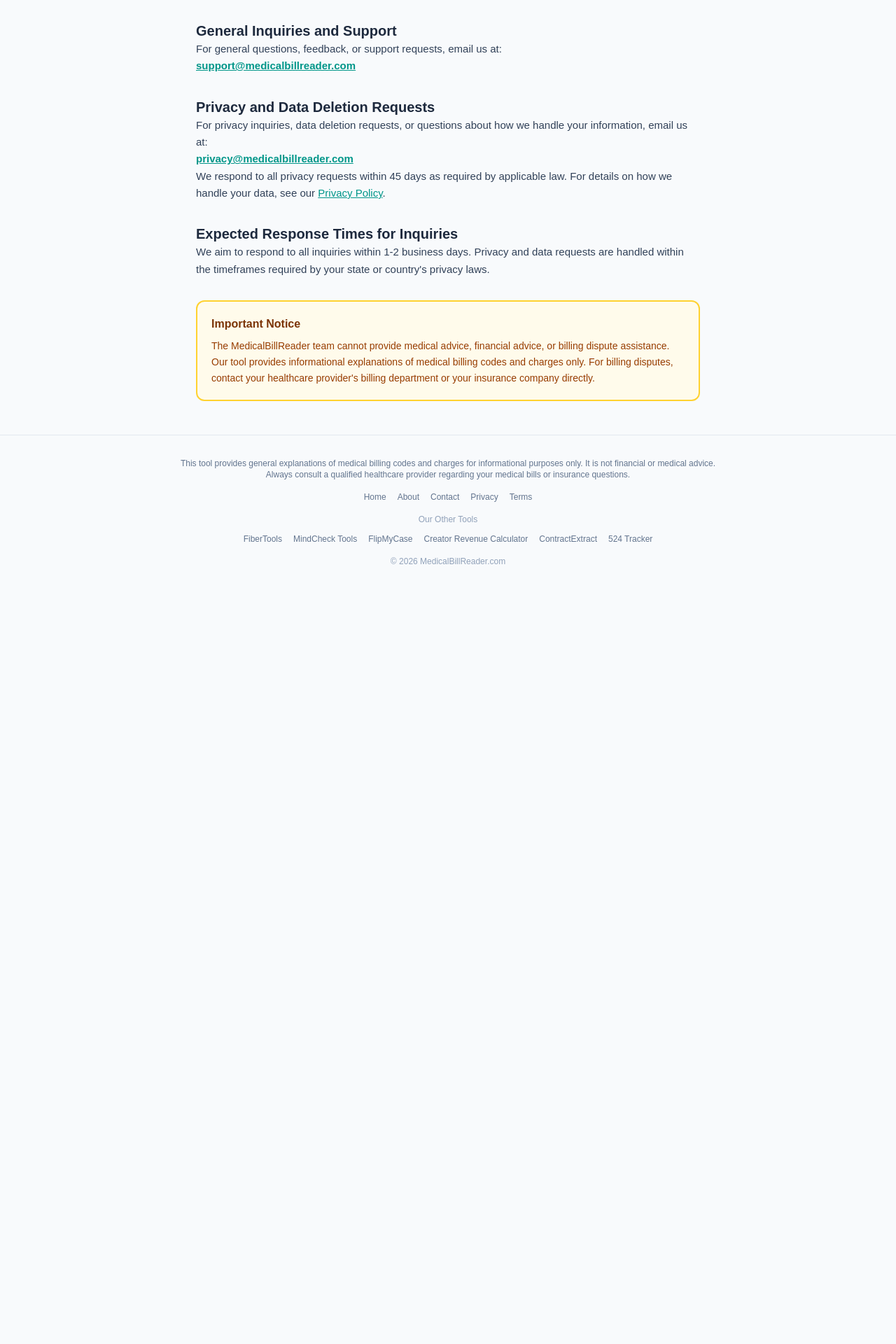
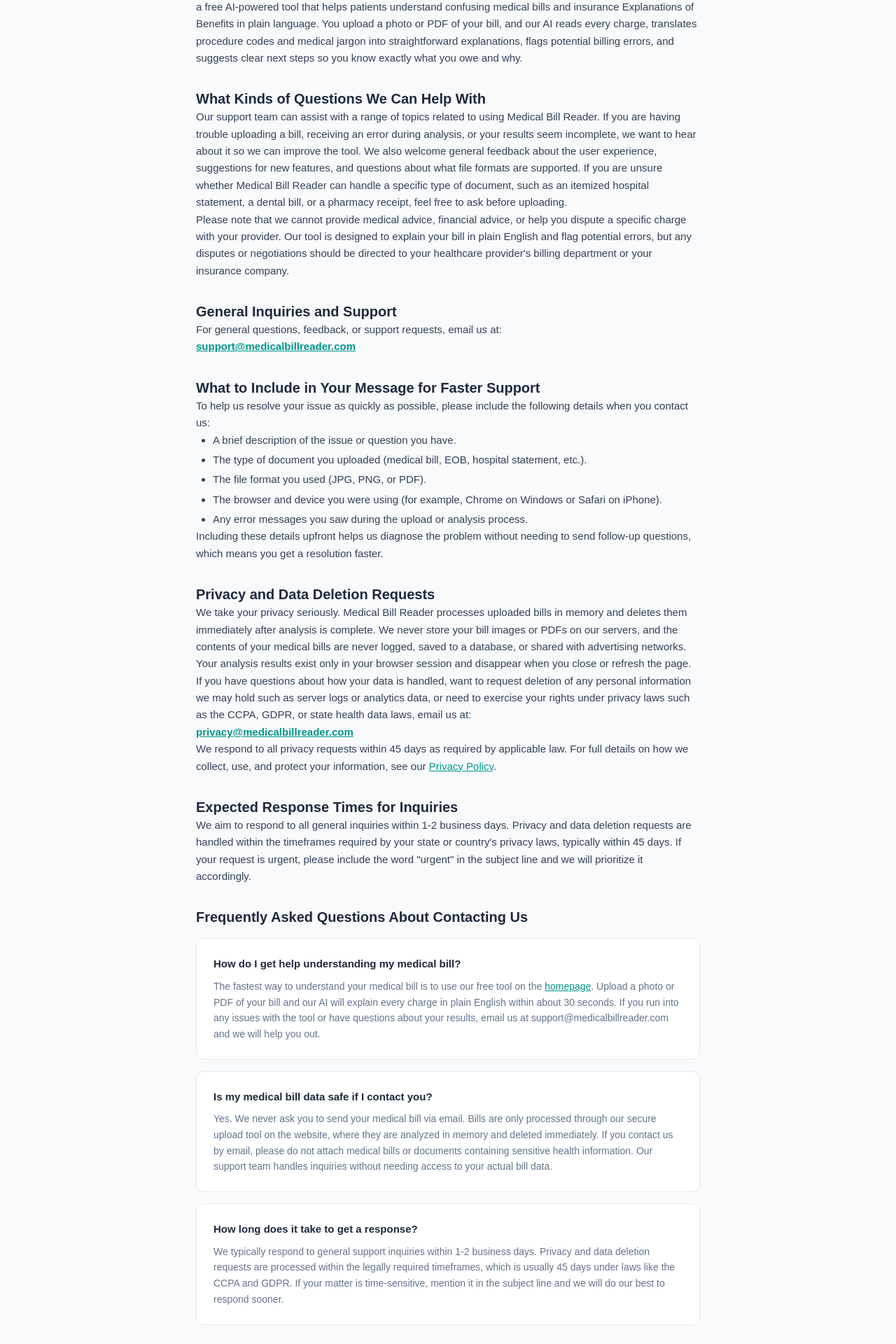
Before and after one commit to raiderj77/medicalbillreader, a Next.js app: page /contact in a window 1280 px wide. Shown: the part 260-2180 px from the top of the page at 70% size. Before the commit the page ends 1102 px from the top, so only its background shows below. Built offline with nearby package versions, Linux system fonts and the light colour scheme.

Commit message:
fix: expand contact page content for thin content
Co-Authored-By: Claude Opus 4.6 (1M context) <noreply@anthropic.com>

```diff
--- a/src/app/contact/page.tsx
+++ b/src/app/contact/page.tsx
@@ -12,9 +12,44 @@ export const metadata: Metadata = {
   robots: "index, follow, max-snippet:-1",
 };
 
+const contactFaqJsonLd = {
+  "@context": "https://schema.org",
+  "@type": "FAQPage",
+  mainEntity: [
+    {
+      "@type": "Question",
+      name: "How do I get help understanding my medical bill?",
+      acceptedAnswer: {
+        "@type": "Answer",
+        text: "The fastest way to understand your medical bill is to use our free tool on the homepage. Upload a photo or PDF of your bill and our AI will explain every charge in plain English within about 30 seconds. If you run into any issues with the tool or have questions about your results, email us at support@medicalbillreader.com and we will help you out.",
+      },
+    },
+    {
+      "@type": "Question",
+      name: "Is my medical bill data safe if I contact you?",
+      acceptedAnswer: {
+        "@type": "Answer",
+        text: "Yes. We never ask you to send your medical bill via email. Bills are only processed through our secure upload tool on the website, where they are analyzed in memory and deleted immediately. If you contact us by email, please do not attach medical bills or documents containing sensitive health information. Our support team handles inquiries without needing access to your actual bill data.",
+      },
+    },
+    {
+      "@type": "Question",
+      name: "How long does it take to get a response?",
+      acceptedAnswer: {
+        "@type": "Answer",
+        text: "We typically respond to general support inquiries within 1-2 business days. Privacy and data deletion requests are processed within the legally required timeframes, which is usually 45 days under laws like the CCPA and GDPR. If your matter is time-sensitive, mention it in the subject line and we will do our best to respond sooner.",
+      },
+    },
+  ],
+};
+
 export default function ContactPage() {
   return (
     <main className="min-h-screen bg-slate-50">
+      <script
+        type="application/ld+json"
+        dangerouslySetInnerHTML={{ __html: JSON.stringify(contactFaqJsonLd) }}
+      />
       {/* Nav */}
       <nav className="bg-white border-b border-slate-200">
         <div className="max-w-3xl mx-auto px-6 py-4 flex items-center justify-between">
@@ -39,6 +74,39 @@ export default function ContactPage() {
               The MedicalBillReader team is here to help. Whether you have a
               question about how the tool works, want to report a problem, or
               need to submit a privacy-related request, we are happy to assist.
+              Medical Bill Reader is a free AI-powered tool that helps patients
+              understand confusing medical bills and insurance Explanations of
+              Benefits in plain language. You upload a photo or PDF of your bill,
+              and our AI reads every charge, translates procedure codes and
+              medical jargon into straightforward explanations, flags potential
+              billing errors, and suggests clear next steps so you know exactly
+              what you owe and why.
+            </p>
+          </section>
+
+          <section>
+            <h2 className="text-xl font-bold text-slate-800">
+              What Kinds of Questions We Can Help With
+            </h2>
+            <p>
+              Our support team can assist with a range of topics related to
+              using Medical Bill Reader. If you are having trouble uploading a
+              bill, receiving an error during analysis, or your results seem
+              incomplete, we want to hear about it so we can improve the tool.
+              We also welcome general feedback about the user experience,
+              suggestions for new features, and questions about what file
+              formats are supported. If you are unsure whether Medical Bill
+              Reader can handle a specific type of document, such as an
+              itemized hospital statement, a dental bill, or a pharmacy receipt,
+              feel free to ask before uploading.
+            </p>
+            <p>
+              Please note that we cannot provide medical advice, financial
+              advice, or help you dispute a specific charge with your provider.
+              Our tool is designed to explain your bill in plain English and
+              flag potential errors, but any disputes or negotiations should be
+              directed to your healthcare provider&apos;s billing department or
+              your insurance company.
             </p>
           </section>
 
@@ -61,11 +129,45 @@ export default function ContactPage() {
 
           <section>
             <h2 className="text-xl font-bold text-slate-800">
+              What to Include in Your Message for Faster Support
+            </h2>
+            <p>
+              To help us resolve your issue as quickly as possible, please
+              include the following details when you contact us:
+            </p>
+            <ul className="list-disc ml-6 space-y-1">
+              <li>A brief description of the issue or question you have.</li>
+              <li>The type of document you uploaded (medical bill, EOB, hospital statement, etc.).</li>
+              <li>The file format you used (JPG, PNG, or PDF).</li>
+              <li>The browser and device you were using (for example, Chrome on Windows or Safari on iPhone).</li>
+              <li>Any error messages you saw during the upload or analysis process.</li>
+            </ul>
+            <p>
+              Including these details upfront helps us diagnose the problem
+              without needing to send follow-up questions, which means you get
+              a resolution faster.
+            </p>
+          </section>
+
+          <section>
+            <h2 className="text-xl font-bold text-slate-800">
               Privacy and Data Deletion Requests
             </h2>
             <p>
-              For privacy inquiries, data deletion requests, or questions about
-              how we handle your information, email us at:
+              We take your privacy seriously. Medical Bill Reader processes
+              uploaded bills in memory and deletes them immediately after
+              analysis is complete. We never store your bill images or PDFs on
+              our servers, and the contents of your medical bills are never
+              logged, saved to a database, or shared with advertising networks.
+              Your analysis results exist only in your browser session and
+              disappear when you close or refresh the page.
+            </p>
+            <p>
+              If you have questions about how your data is handled, want to
+              request deletion of any personal information we may hold such as
+              server logs or analytics data, or need to exercise your rights
+              under privacy laws such as the CCPA, GDPR, or state health data
+              laws, email us at:
             </p>
             <p>
               <a
@@ -77,7 +179,8 @@ export default function ContactPage() {
             </p>
             <p>
               We respond to all privacy requests within 45 days as required by
-              applicable law. For details on how we handle your data, see our{" "}
+              applicable law. For full details on how we collect, use, and
+              protect your information, see our{" "}
               <Link
                 href="/privacy"
                 className="text-teal-600 hover:text-teal-800 underline"
@@ -93,10 +196,58 @@ export default function ContactPage() {
               Expected Response Times for Inquiries
             </h2>
             <p>
-              We aim to respond to all inquiries within 1-2 business days.
-              Privacy and data requests are handled within the timeframes
-              required by your state or country&apos;s privacy laws.
+              We aim to respond to all general inquiries within 1-2 business
+              days. Privacy and data deletion requests are handled within the
+              timeframes required by your state or country&apos;s privacy laws,
+              typically within 45 days. If your request is urgent, please
+              include the word &quot;urgent&quot; in the subject line and we
+              will prioritize it accordingly.
             </p>
+          </section>
+
+          {/* FAQ */}
+          <section>
+            <h2 className="text-xl font-bold text-slate-800">
+              Frequently Asked Questions About Contacting Us
+            </h2>
+            <div className="space-y-4 mt-4">
+              <div className="bg-white rounded-xl border border-slate-200 p-6">
+                <h3 className="font-semibold text-slate-800 mb-2">How do I get help understanding my medical bill?</h3>
+                <p className="text-slate-500 text-sm leading-relaxed">
+                  The fastest way to understand your medical bill is to use our
+                  free tool on the{" "}
+                  <Link href="/" className="text-teal-600 hover:text-teal-800 underline">homepage</Link>.
+                  Upload a photo or PDF of your bill and our AI will explain
+                  every charge in plain English within about 30 seconds. If you
+                  run into any issues with the tool or have questions about your
+                  results, email us at support@medicalbillreader.com and we will
+                  help you out.
+                </p>
+              </div>
+              <div className="bg-white rounded-xl border border-slate-200 p-6">
+                <h3 className="font-semibold text-slate-800 mb-2">Is my medical bill data safe if I contact you?</h3>
+                <p className="text-slate-500 text-sm leading-relaxed">
+                  Yes. We never ask you to send your medical bill via email.
+                  Bills are only processed through our secure upload tool on the
+                  website, where they are analyzed in memory and deleted
+                  immediately. If you contact us by email, please do not attach
+                  medical bills or documents containing sensitive health
+                  information. Our support team handles inquiries without
+                  needing access to your actual bill data.
+                </p>
+              </div>
+              <div className="bg-white rounded-xl border border-slate-200 p-6">
+                <h3 className="font-semibold text-slate-800 mb-2">How long does it take to get a response?</h3>
+                <p className="text-slate-500 text-sm leading-relaxed">
+                  We typically respond to general support inquiries within 1-2
+                  business days. Privacy and data deletion requests are
+                  processed within the legally required timeframes, which is
+                  usually 45 days under laws like the CCPA and GDPR. If your
+                  matter is time-sensitive, mention it in the subject line and
+                  we will do our best to respond sooner.
+                </p>
+              </div>
+            </div>
           </section>
 
           {/* Disclaimer */}
```
